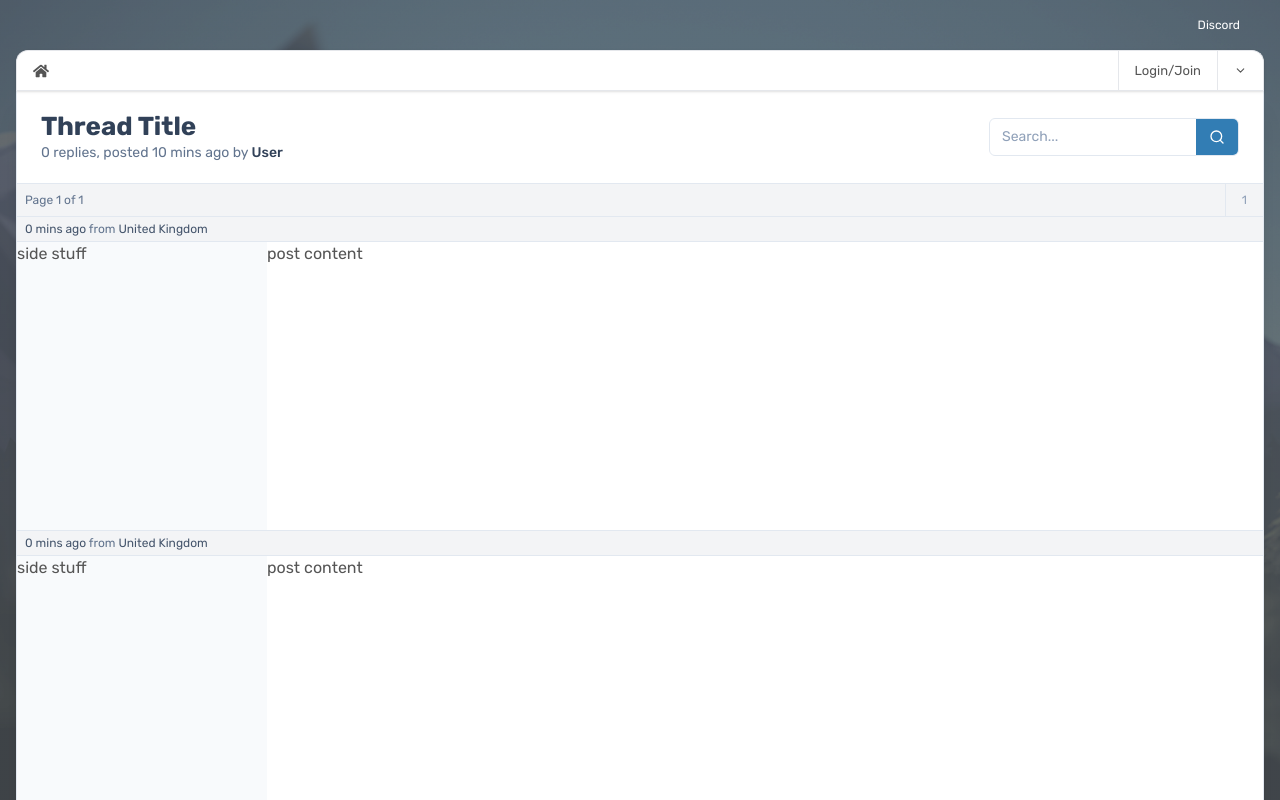
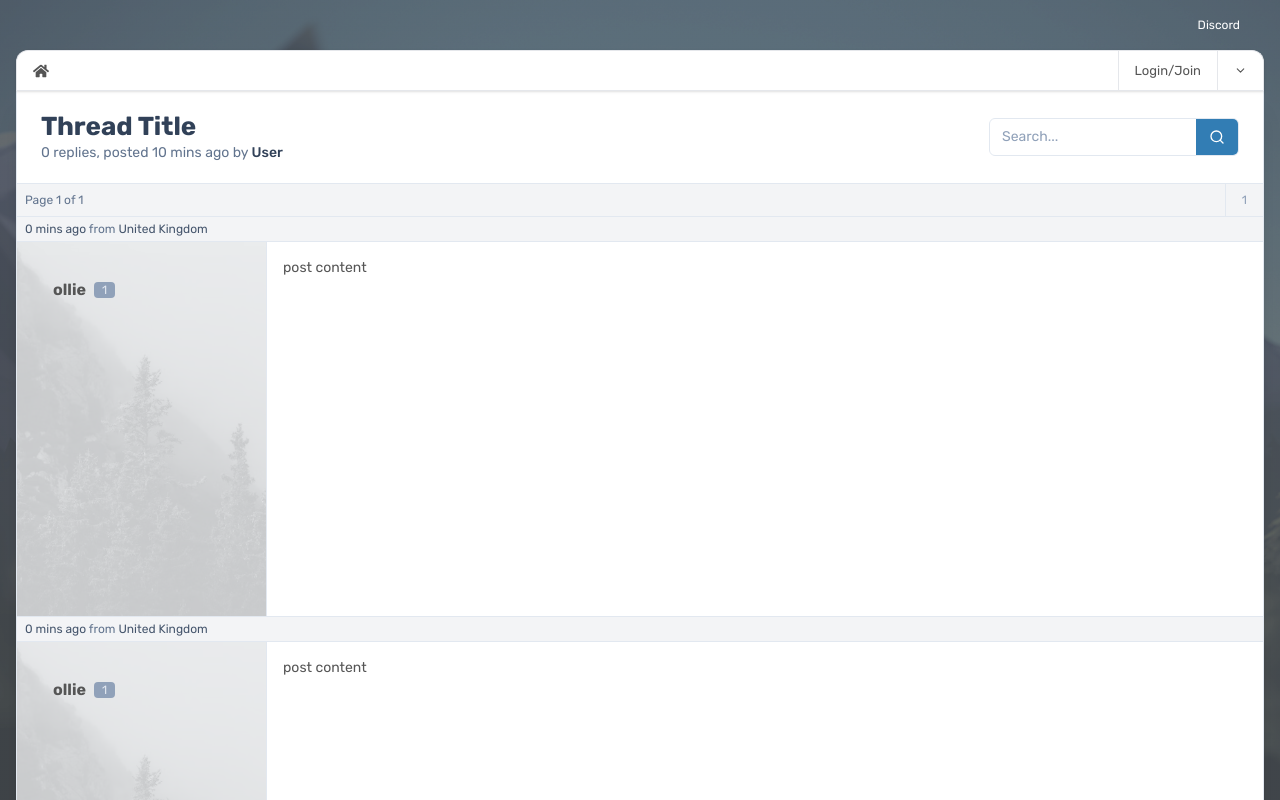
Before and after one commit to olliedean/forum, a Next.js app: page /general/b0w0w1 in a window 1280 px wide. Shown: the top 800 px of the page. Built offline with nearby package versions, Linux system fonts and the light colour scheme.

Commit message:
feat(thread): integrate postbit backgrounds

```diff
--- a/app/[slug]/[thread]/page.tsx
+++ b/app/[slug]/[thread]/page.tsx
@@ -57,10 +57,16 @@ export default function ThreadPage() {
             0 mins ago <span className="text-slate-500">from</span> United Kingdom
           </header>
           <div className="grid grid-cols-1 md:grid-cols-[250px_minmax(0,1fr)]">
-            <div className="order-2 bg-slate-50 md:order-1">
-              side stuff
+            {/* postbit */}
+            <div className="relative order-2 bg-slate-50 md:order-1 border-r border-slate-200 group">
+              {/* work in progress for the bg. will probably switch to bg-background for scaling */}
+              <img src="/postbit-bg-example.avif" alt="postbit" className="grayscale opacity-20 group-hover:opacity-100 transition-all group-hover:transform group-hover:scale-105 group-hover:grayscale-0" />
+              <div className="absolute left-9 top-9 z-10 font-bold flex items-center gap-2 transition-colors group-hover:text-white">
+                ollie <span className="text-xs font-normal text-slate-200 bg-slate-400 px-2 rounded">1</span>
+              </div>
             </div>
-            <main className="order-1 min-w-0 min-h-72 md:order-2">
+            {/* post content */}
+            <main className="order-1 min-w-0 min-h-72 md:order-2 p-4 text-sm">
               post content
             </main>
           </div>
```
Also changed, not shown: public/postbit-bg-example.avif (added).
